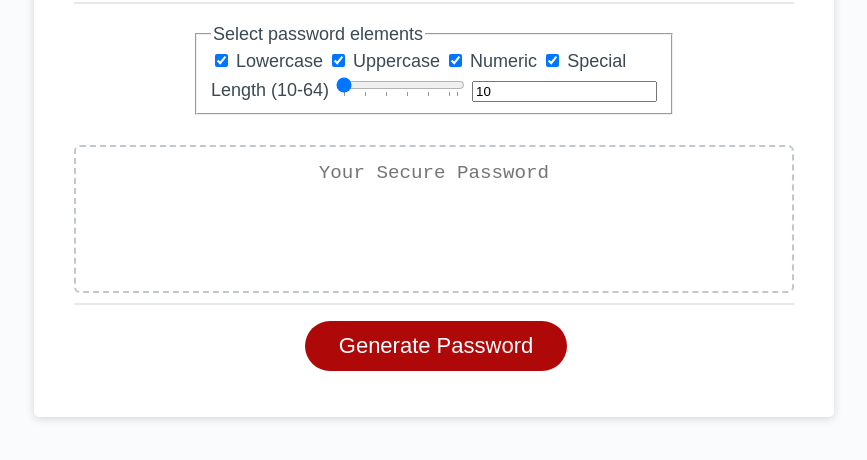
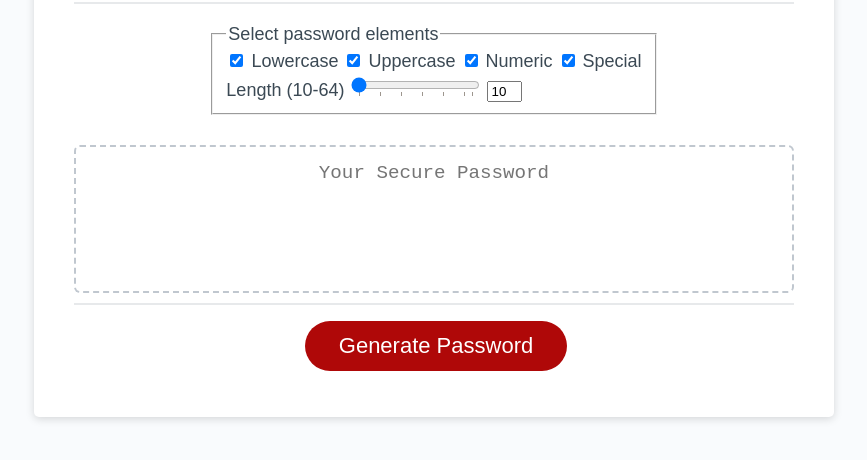
Before and after one commit to JonHarrison/password-generator, a plain HTML site: page index.html in a window 1280 px wide. Shown: the part 234-694 px from the top of the page, without its empty margins (206-1073 px from the left). Drawn offline with Linux system fonts and the light colour scheme.

Commit message:
limit width of length box to 35px

```diff
--- a/index.html
+++ b/index.html
@@ -42,7 +42,7 @@
                   <option value="60"></option>
                   <option value="64" label="secure"></option>
                 </datalist>
-                <input type="text" value="10" id="sliderText" onchange="updateSliderRangeFromSliderText(this.value);">
+                <input type="text" value="10" id="sliderText" onchange="updateSliderRangeFromSliderText(this.value);" style="width:35px;">
               </div>
             </fieldset>
           </form>
```
